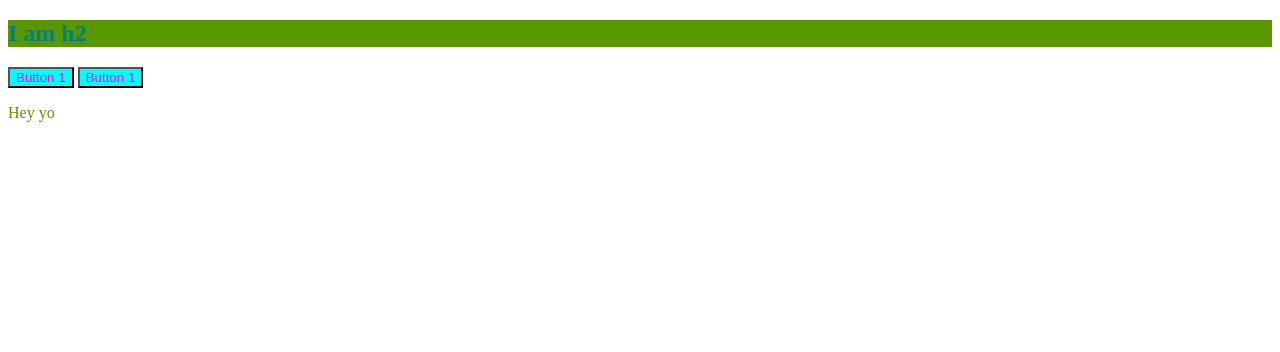
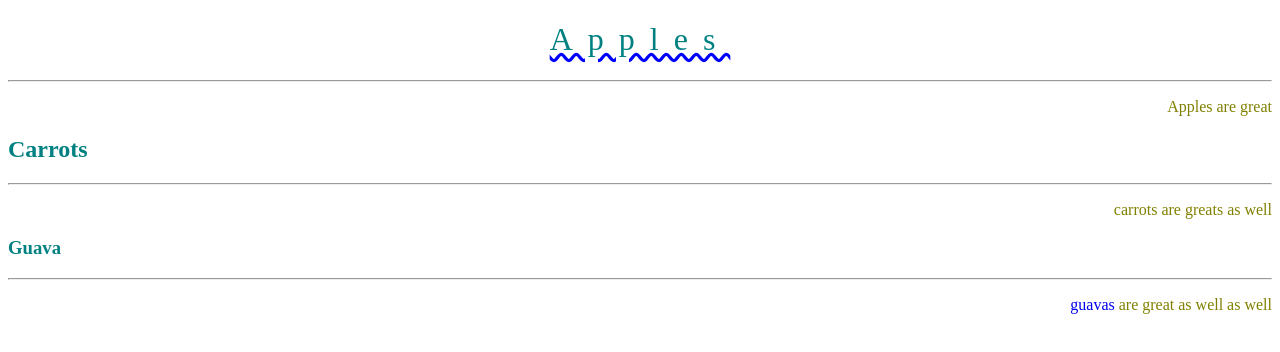
Before and after one commit to PiyushSharma1999/html, a plain HTML site: page index.html in a window 1280 px wide. Drawn offline with Linux system fonts and the light colour scheme.

Commit message:
added text alingment

```diff
--- a/app.css
+++ b/app.css
@@ -1,6 +1,17 @@
+h1 {
+    color: teal;
+    text-align: center;
+    font-weight: normal;
+    text-decoration: blue underline wavy;
+    letter-spacing: 15px;
+}
+
 h2 {
     color: teal;
-    background-color: rgb(89, 151, 0);
+}
+
+h3 {
+    color: teal;
 }
 
 button {
@@ -10,4 +21,9 @@ button {
 
 p {
     color: olive;
+    text-align: right;
 }
+
+a {
+    text-decoration: none;
+}
--- a/index.html
+++ b/index.html
@@ -4,17 +4,20 @@
 <head>
     <meta charset="UTF-8">
     <meta name="viewport" content="width=device-width, initial-scale=1.0">
-    <title>CSS Intro</title>
+    <title>Document</title>
     <link rel="stylesheet" href="app.css">
 </head>
 
 <body>
-    <!--h1 style="color: purple">Hello world!</h1>-->
-    <!--<button style="background-color:  palegreen;">I AM BUTTON</button>-->
-    <h2>I am h2</h2>
-    <button>Button 1</button>
-    <button>Button 1</button>
-    <p>Hey yo</p>
+    <h1>Apples</h1>
+    <hr>
+    <p>Apples are great</p>
+    <h2>Carrots</h2>
+    <hr>
+    <p>carrots are greats as well</p>
+    <h3>Guava</h3>
+    <hr>
+    <p><a href="#nowhere">guavas</a> are great as well as well</p>
 </body>
 
 </html>
```
